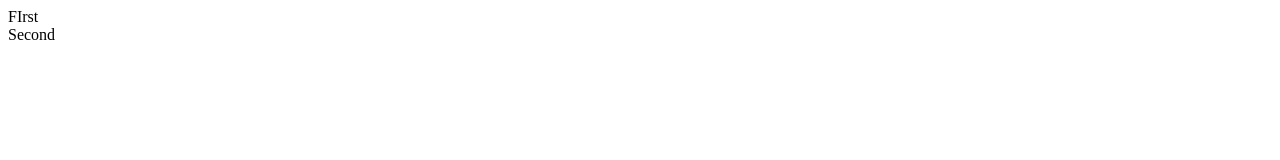
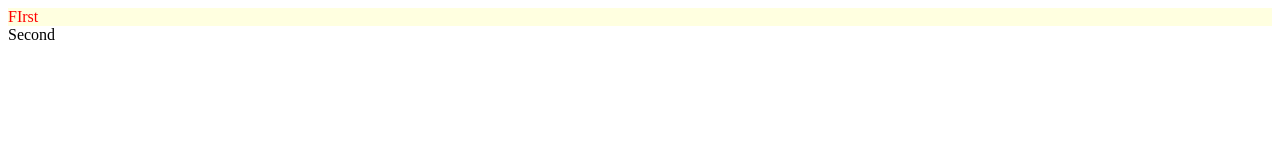
Before and after one commit to ParavindVishwakarma1/Web_Development_Course_Code, a plain HTML site: page Day_7_ID_&_Classes/index.html in a window 1280 px wide. Drawn offline with Linux system fonts and the light colour scheme.

Commit message:
Folder Update

```diff
--- a/Day_7_ID_&_Classes/index.html
+++ b/Day_7_ID_&_Classes/index.html
@@ -4,6 +4,7 @@
     <meta charset="UTF-8">
     <meta name="viewport" content="width=device-width, initial-scale=1.0">
     <title>Document</title>
+    <link rel="stylesheet" href="style.css">
 </head>
 <body>
     <div id="firstdiv" class="red bg-yellow">FIrst</div>
--- a/Day_7_ID_&_Classes/style.css
+++ b/Day_7_ID_&_Classes/style.css
@@ -2,6 +2,9 @@
     color: red;
 }
 
+.bg-yellow{
+    background-color: lightyellow;
+}
 #firstdiv{
-    /* Background-color: red; */
+    /*Background-color: red;*/
 }
```
Also changed, not shown: Day_8_Media_Tag/index.html (added), Day_8_Media_Tag/style.css (added).
